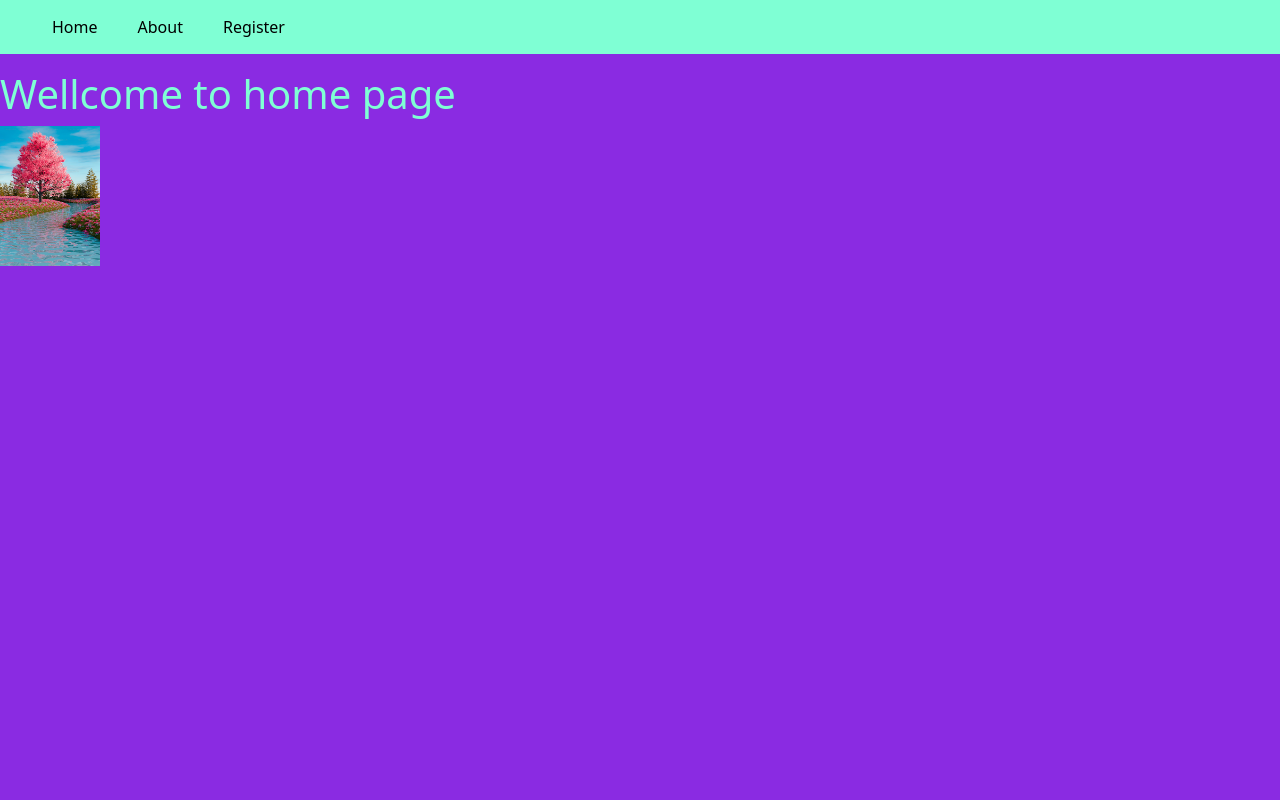
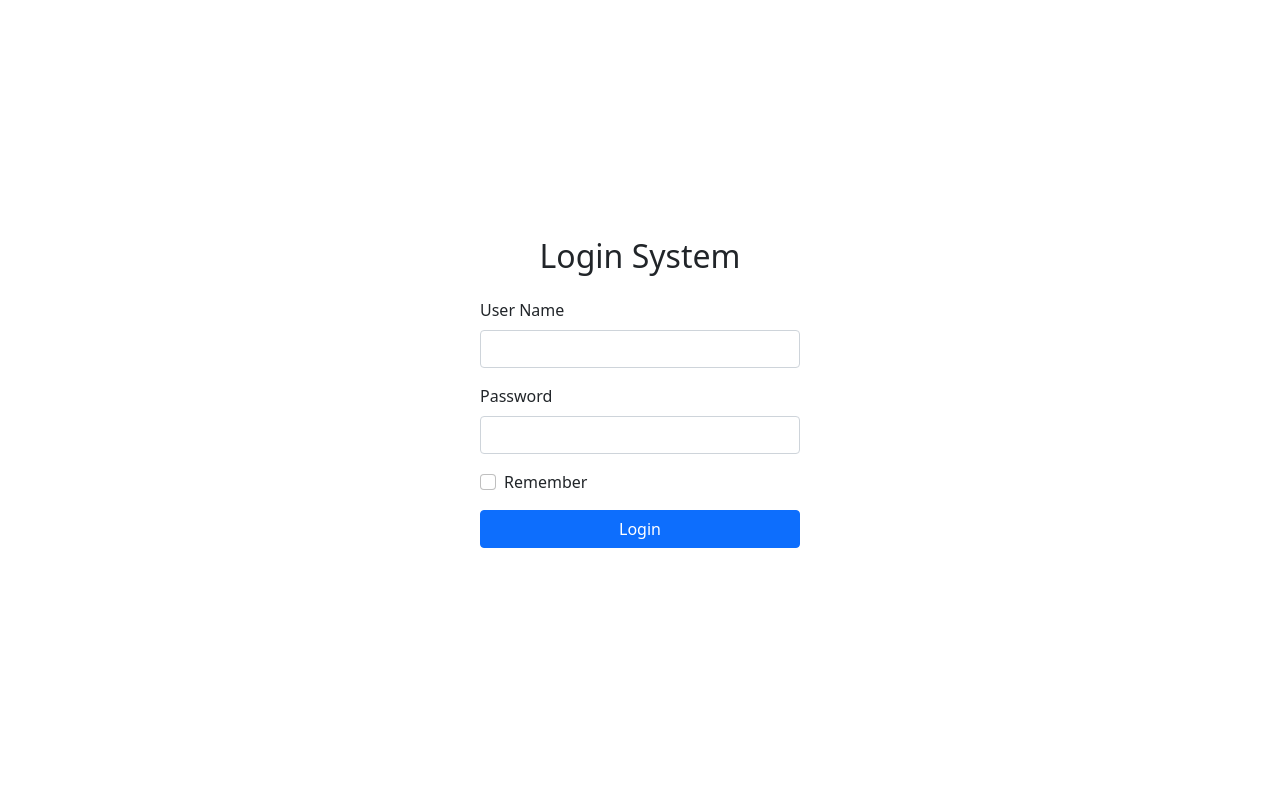
Before and after one commit to Rathapp/django_F1-12, a Django app: page / in a window 1280 px wide. Run offline with Django 5.2, Linux system fonts and the light colour scheme; some libraries are stand-ins or nearby versions.

Commit message:
update user authentication

```diff
--- a/hospital_management/settings.py
+++ b/hospital_management/settings.py
@@ -104,6 +104,11 @@ AUTH_PASSWORD_VALIDATORS = [
     },
 ]
 
+LOGIN_URL = '/'
+LOGIN_REDIRECT_URL = '/home/'
+LOGOUT_REDIRECT_URL = '/'
+
+
 
 # Internationalization
 # https://docs.djangoproject.com/en/5.2/topics/i18n/
--- a/patients/form.py
+++ b/patients/form.py
@@ -8,8 +8,11 @@ class PatientFormModel(forms.ModelForm):
 
         widgets={
             'firstName':forms.TextInput(attrs={ 'class':'form-control'}),
+            'lastName':forms.TextInput(attrs={ 'class':'form-control'}),
             'DateOfBirth': forms.DateInput(attrs={ 'class':'form-control','type':'date'}),
             'Sex':forms.Select(attrs={ 'class':'form-control'}),
+            'PlaceOfBirth':forms.TextInput(attrs={ 'class':'form-control'}),
+            'Phone':forms.TextInput(attrs={ 'class':'form-control'}),
+            'addrss':forms.TextInput(attrs={ 'class':'form-control'}),
             'picture': forms.FileInput(attrs={ 'class':'form-control'}),
-
         }
--- a/patients/static/patients/css/style.css
+++ b/patients/static/patients/css/style.css
@@ -5,8 +5,7 @@
 }
 
 Body {
-  background-color: blueviolet;
-  color: aquamarine;
+  color: black;
 }
 
 img {
@@ -14,21 +13,22 @@ img {
 }
 
 ul {
-  width: 100%;
-  /* height: 50px; */
-  background-color: aquamarine;
-  color: black;
   display: flex;
 }
+
 ul li {
+  list-style: none;
+  /* position: relative; */
+}
+
+ul li a {
   padding: 15px 20px;
-  list-style: none;
-}
-ul li:hover {
-  background-color: azure;
-  cursor: pointer;
-}
-ul li a {
   text-decoration: none;
   color: black;
+  cursor: pointer;
+  display: block;
 }
+
+ul li a:hover {
+  background-color: azure;
+}
--- /dev/null
+++ b/patients/templates/patients/login.html
@@ -0,0 +1,69 @@
+<!doctype html>
+<html lang="en">
+  <head>
+    <meta charset="UTF-8" />
+    <meta name="viewport" content="width=device-width, initial-scale=1.0" />
+    <link
+      rel="stylesheet"
+      href="https://cdnjs.cloudflare.com/ajax/libs/font-awesome/7.0.1/css/all.min.css"
+      integrity="sha512-2SwdPD6INVrV/lHTZbO2nodKhrnDdJK9/kg2XD1r9uGqPo1cUbujc+IYdlYdEErWNu69gVcYgdxlmVmzTWnetw=="
+      crossorigin="anonymous"
+      referrerpolicy="no-referrer"
+    />
+    <link
+      href="https://cdn.jsdelivr.net/npm/bootstrap@5.0.2/dist/css/bootstrap.min.css"
+      rel="stylesheet"
+      integrity="sha384-EVSTQN3/azprG1Anm3QDgpJLIm9Nao0Yz1ztcQTwFspd3yD65VohhpuuCOmLASjC"
+      crossorigin="anonymous"
+    />
+    <script
+      src="https://cdn.jsdelivr.net/npm/bootstrap@5.0.2/dist/js/bootstrap.bundle.min.js"
+      integrity="sha384-MrcW6ZMFYlzcLA8Nl+NtUVF0sA7MsXsP1UyJoMp4YLEuNSfAP+JcXn/tWtIaxVXM"
+      crossorigin="anonymous"
+    ></script>
+    <title>Login System</title>
+  </head>
+  <body>
+    <div
+      style="
+        display: flex;
+        flex-direction: column;
+        justify-content: center;
+        align-items: center;
+        height: 100vh;
+      "
+    >
+      {% include "patients/message.html" %}
+
+      <h2 style="text-align: center">Login System</h2>
+
+      <form style="width: 350px; padding: 15px" method="POST" action="">
+        {% csrf_token %}
+        <div class="mb-3">
+          <label for="exampleInputEmail1" class="form-label">User Name</label>
+          <input
+            type="text"
+            class="form-control"
+            id="exampleInputEmail1"
+            aria-describedby="emailHelp"
+            name="username"
+          />
+        </div>
+        <div class="mb-3">
+          <label for="exampleInputPassword1" class="form-label">Password</label>
+          <input
+            type="password"
+            class="form-control"
+            id="exampleInputPassword1"
+            name="password"
+          />
+        </div>
+        <div class="mb-3 form-check">
+          <input type="checkbox" class="form-check-input" id="exampleCheck1" />
+          <label class="form-check-label" for="exampleCheck1">Remember</label>
+        </div>
+        <button type="submit" class="btn btn-primary w-100">Login</button>
+      </form>
+    </div>
+  </body>
+</html>
--- a/patients/templates/patients/main.html
+++ b/patients/templates/patients/main.html
@@ -5,6 +5,13 @@
     <meta charset="UTF-8" />
     <meta name="viewport" content="width=device-width, initial-scale=1.0" />
     <title>Document</title>
+    <link
+      rel="stylesheet"
+      href="https://cdnjs.cloudflare.com/ajax/libs/font-awesome/7.0.1/css/all.min.css"
+      integrity="sha512-2SwdPD6INVrV/lHTZbO2nodKhrnDdJK9/kg2XD1r9uGqPo1cUbujc+IYdlYdEErWNu69gVcYgdxlmVmzTWnetw=="
+      crossorigin="anonymous"
+      referrerpolicy="no-referrer"
+    />
     <link
       href="https://cdn.jsdelivr.net/npm/bootstrap@5.0.2/dist/css/bootstrap.min.css"
       rel="stylesheet"
@@ -19,6 +26,36 @@
     <link rel="stylesheet" href="{% static 'patients/css/style.css' %}" />
   </head>
   <body>
-    {% include "patients/nav.html" %} {% block conten %} {% endblock %}
+    <div
+      style="display: flex; justify-content: space-between; align-items: center"
+    >
+      {% include "patients/nav.html" %}
+    </div>
+    {% include "patients/message.html" %} {% block conten %} {% endblock %}
   </body>
+  <script>
+    function openAddModal() {
+      document.getElementById("modalTitle").innerHTML = "Add Patient";
+
+      document.getElementById("patient_id").value = "";
+
+      document.getElementById("name").value = "";
+
+      document.getElementById("age").value = "";
+
+      document.getElementById("address").value = "";
+
+      new bootstrap.Modal(document.getElementById("patientModal")).show();
+    }
+
+    function openEditModal(id, name, age, address) {
+      document.getElementById("id_firstName").value = name;
+
+      document.getElementById("id_lastName").value = age;
+
+      document.getElementById("id_addrss").value = address;
+
+      new bootstrap.Modal(document.getElementById("staticBackdrop")).show();
+    }
+  </script>
 </html>
--- /dev/null
+++ b/patients/templates/patients/message.html
@@ -0,0 +1,15 @@
+{% if messages %} {% for message in messages %}
+
+<div
+  class="alert {% if message.tags == 'error' %} alert-danger {% else %} alert-{{ message.tags }} {% endif %}"
+>
+  {{ message }}
+  <button
+    type="button"
+    class="btn-close"
+    data-bs-dismiss="alert"
+    aria-label="Close"
+  ></button>
+</div>
+
+{% endfor %} {% endif %}
--- a/patients/templates/patients/nav.html
+++ b/patients/templates/patients/nav.html
@@ -3,3 +3,9 @@
   <li><a href="{% url 'about' %}">About</a></li>
   <li><a href="{% url 'register' %}">Register</a></li>
 </ul>
+<div style="padding: 0px 20px">
+  <a href="{% url 'logout' %}" class="btn btn-danger"
+    ><i class="fa-solid fa-arrow-right-from-bracket"></i
+  ></a>
+  <span>{{request.user.username}}</span>
+</div>
--- a/patients/urls.py
+++ b/patients/urls.py
@@ -2,11 +2,11 @@ from django.urls import path
 from . import views
 
 urlpatterns = [
-    path('',views.home, name="home"),
+    path('',views.userLogin,name='login'),
+    path('logout/',views.userLogout,name="logout"),
+    path('home/',views.home, name="home"),
     path('about/', views.about,name="about"),
     path('register/', views.register,name="register"),
-     path('register/<int:id>', views.register,name="update"),
-    path('delete/<int:id>', views.delete,name="delete"),
-
-
+     path('register/<int:id>/', views.register,name="update"),
+    path('delete/<int:id>/', views.delete,name="delete"),
 ]
--- a/patients/views.py
+++ b/patients/views.py
@@ -1,17 +1,45 @@
 from django.shortcuts import render,redirect,get_object_or_404
 from django.db.models import Q
+from django.contrib.auth import authenticate,login,logout
+from django.contrib.auth.decorators import login_required
+from django.contrib import messages
+
 from django.http import HttpResponse
 from .models import patients,doctors
 from .form import PatientFormModel
 
 # Create your views here.
+@login_required
 def home(request):
     return render(request,'patients/home.html')
 
+def userLogin(request):
 
+    if request.user.is_authenticated:
+        return redirect("home")
+
+    if request.method == "POST":
+        username = request.POST.get('username')
+        password = request.POST.get('password')
+        user = authenticate(request,username=username,password=password)
+        if user is not None:
+            login(request,user)
+            messages.success(request,"Log in sucessful")
+            return redirect("home")
+        else:
+            messages.error(request,"Username Or Password is Invalid")
+            return render(request,'patients/login.html')
+
+    return render(request,'patients/login.html')
+
+def userLogout(request):
+    logout(request)
+    return redirect("login")
+
+@login_required
 def about(request):
     return render(request,'patients/about.html')
-
+@login_required
 def register(request,id=None):
     patient = patients.objects.all()
 
@@ -19,19 +47,20 @@ def register(request,id=None):
     if id:
         pform = get_object_or_404(patients,id=id)
 
-
     if request.method =="POST":
 
         form =PatientFormModel(request.POST,request.FILES,instance=pform)
         if form.is_valid():
             form.save()
+            messages.success(request,"Save data sucessful")
             return redirect('register')
     else:
         form =PatientFormModel(instance= pform)
 
     return render(request,'patients/register.html',{'patients':patient,'patientform':form})
-
+@login_required
 def delete(request,id):
     pat = get_object_or_404(patients,id=id)
     pat.delete()
+    messages.info(request,"Delete Sucessful")
     return redirect('register')
```
Also changed, not shown: patients/templates/patients/register.html (+23 -9 lines), upload/patient/logo_tru2z6r.png (added), upload/patient/recommended_server_6eisjCH.jpg (added).
